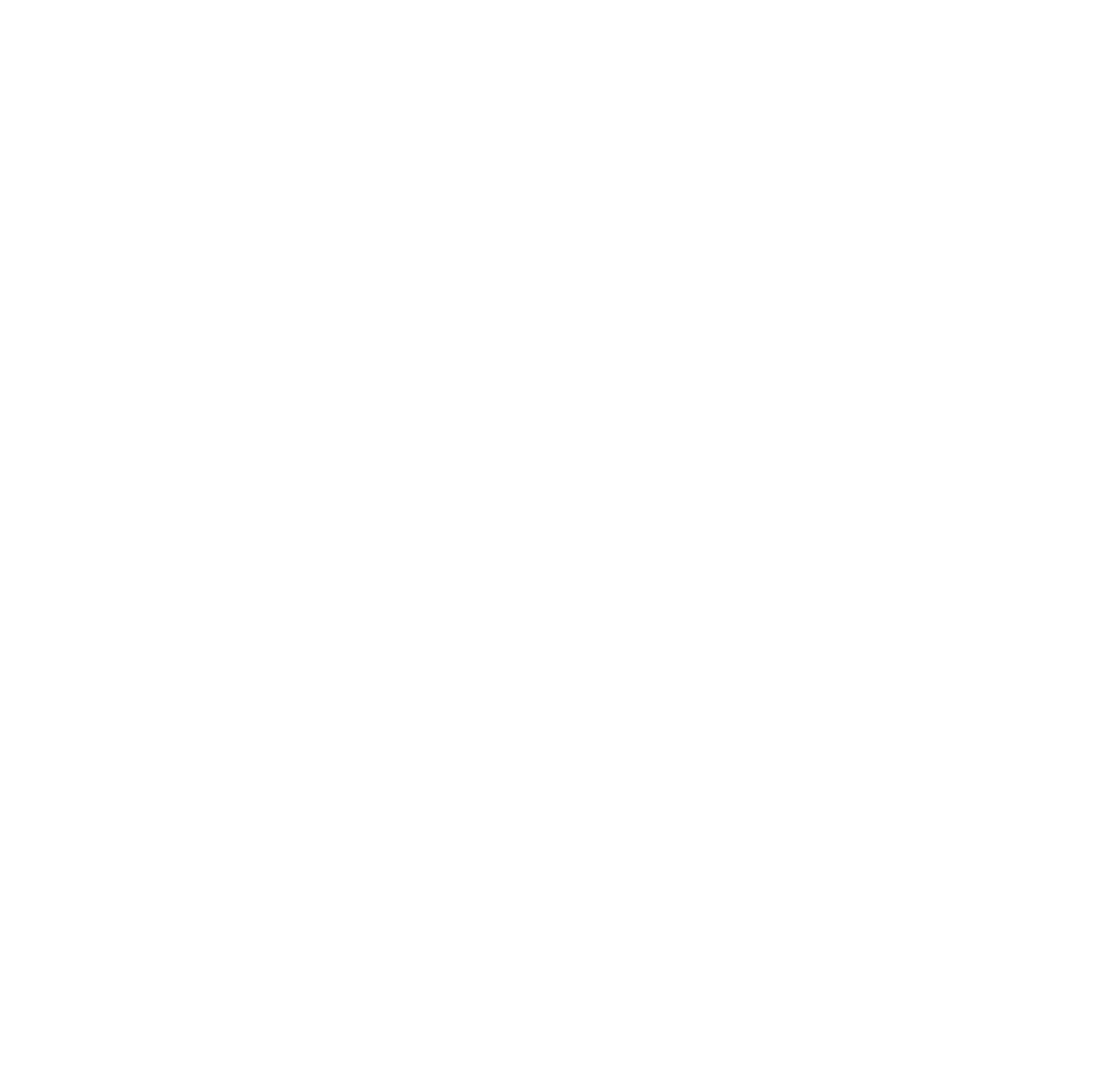
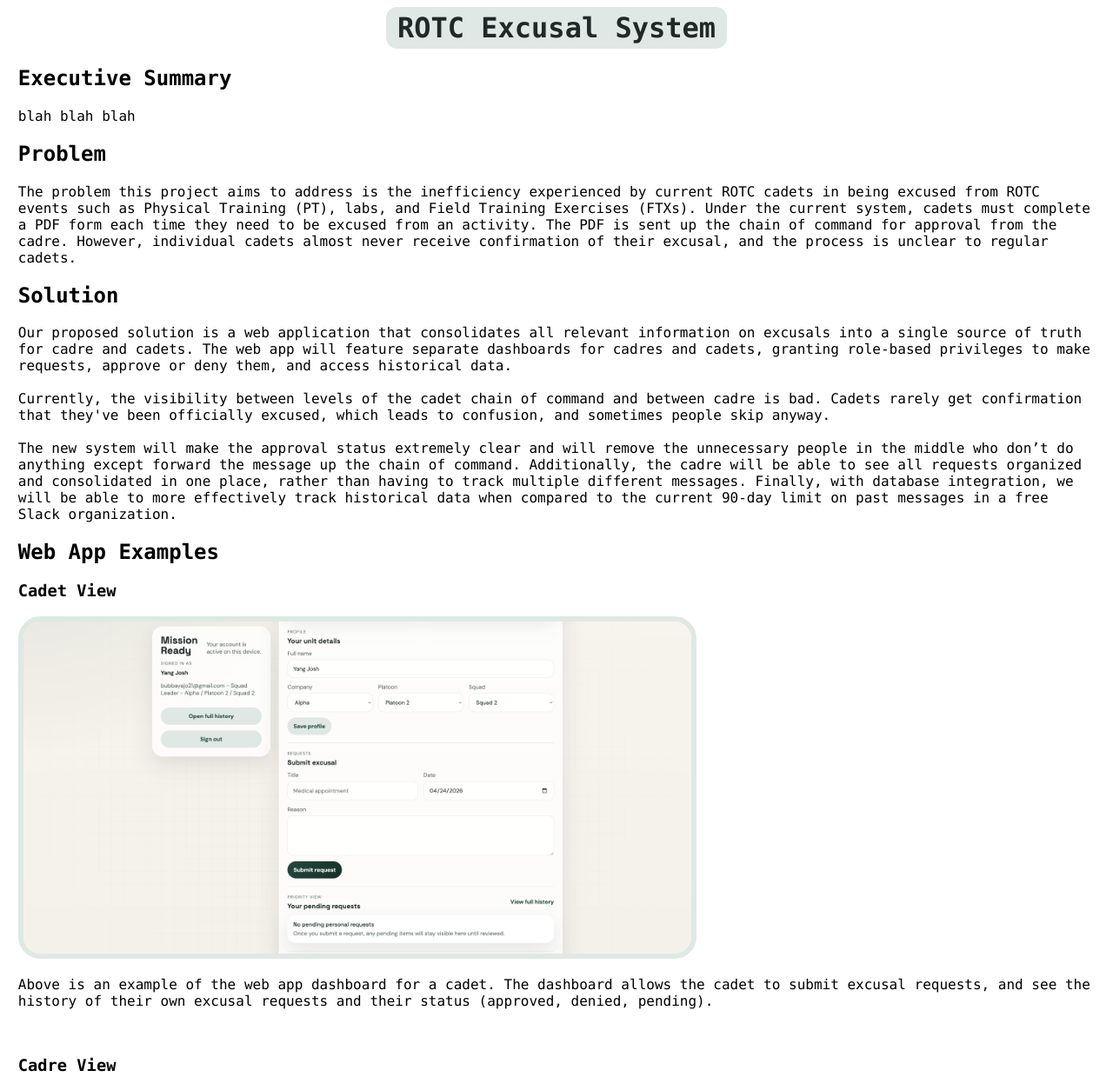
Before and after one commit to the-Turtle-From-1871/people_project_jjez, a plain HTML site: page index.html in a window 1280 px wide. Shown: the top 1239 px of the page at 87% size. Before the commit the page ends 800 px from the top, so only its background shows below. Drawn offline with Linux system fonts and the light colour scheme.

Commit message:
updated
made a basic structure, added text, and some images

```diff
--- a/index.html
+++ b/index.html
@@ -3,9 +3,65 @@
 <head>
     <meta charset="UTF-8">
     <meta name="viewport" content="width=device-width, initial-scale=1.0">
-    <title>ROTC Excusal Form</title>
+    <title>ROTC Excusals</title>
+    <link href="./static/css/styles.css" rel="stylesheet">
 </head>
 <body>
+    <div id="header">
+        <h1>ROTC Excusal System</h1>
+    </div>
+
+    <h2>Executive Summary</h2>
+    <p>blah blah blah</p>
+
+     <h2>Problem</h2>
+     <p>The problem this project aims to address is the inefficiency experienced
+         by current ROTC cadets in being excused from ROTC events such as
+         Physical Training (PT), labs, and Field Training Exercises (FTXs).
+        Under the current system, cadets must complete a PDF form each time
+        they need to be excused from an activity. The PDF is sent up the chain
+        of command for approval from the cadre. However, individual cadets
+        almost never receive confirmation of their excusal, and the process is
+        unclear to regular cadets.</p>
+
+    <h2>Solution</h2>
+    <p>Our proposed solution is a web application that consolidates all relevant
+        information on excusals into a single source of truth for cadre and
+        cadets. The web app will feature separate dashboards for cadres and
+        cadets, granting role-based privileges to make requests, approve or
+        deny them, and access historical data.
+        <br><br>
+        Currently, the visibility between levels of the cadet chain of command
+        and between cadre is bad. Cadets rarely get confirmation that they've
+        been officially excused, which leads to confusion, and sometimes people
+        skip anyway.
+        <br><br>
+        The new system will make the approval status extremely clear and will
+        remove the unnecessary people in the middle who don’t do anything except
+        forward the message up the chain of command. Additionally, the cadre
+        will be able to see all requests organized and consolidated in one
+        place, rather than having to track multiple different messages. Finally,
+        with database integration, we will be able to more effectively track
+        historical data when compared to the current 90-day limit on past
+        messages in a free Slack organization.</p>
+
+    <h2>Web App Examples</h2>
+
+    <h3>Cadet View</h3>
+    <img src="./images/cadetView.png" alt="sample of what the dashboard would look like">
+    <p>Above is an example of the web app dashboard for a cadet. The dashboard
+        allows the cadet to submit excusal requests, and see the history of
+        their own excusal requests and their status (approved, denied,
+        pending).</p>
+
+    <br>
+
+    <h3>Cadre View</h3>
+    <img src="./images/cadreView.png" alt="sample cadre dashboard view">
+    <p>Above is an example of the web app dashboard for a cadet. The dashboard
+        allows the cadet to submit excusal requests, and see the history of
+        their own excusal requests and their status (approved, denied,
+        pending).</p>
 
 </body>
 </html>
--- /dev/null
+++ b/static/css/styles.css
@@ -0,0 +1,39 @@
+html {
+    /* background-color: #F6F3EC; */
+    background-color: white;
+    font-family: "Lucida Console", "Courier New", monospace;
+}
+
+h2, h3, p {
+    margin-left: 1vw;
+    margin-right: 1vw;
+}
+
+#header {
+    background-color: #DFE8E4;
+    color: #1F2A28;
+    margin-left: auto;
+    margin-right: auto;
+    width: fit-content;
+    padding: 5px 1vw;
+    border-radius: 1vw;
+}
+
+#header h1 {
+    margin: 0;
+}
+
+img {
+    width: 60vw;
+    height: auto;
+    margin-left: 1vw;
+    border-radius: 2vw;
+    border: #DFE8E4 0.5vw solid;
+}
+
+@media screen and (max-width: 768px) {
+    img {
+        width: 90vw;
+        height: auto;
+    }
+}
```
Also changed, not shown: static/js/script.js (added, +260 -0 lines), images/cadetView.png (added), images/cadreView.png (added), images/cadreView2.png (added), static/script.js (deleted), static/styles.css (deleted).
